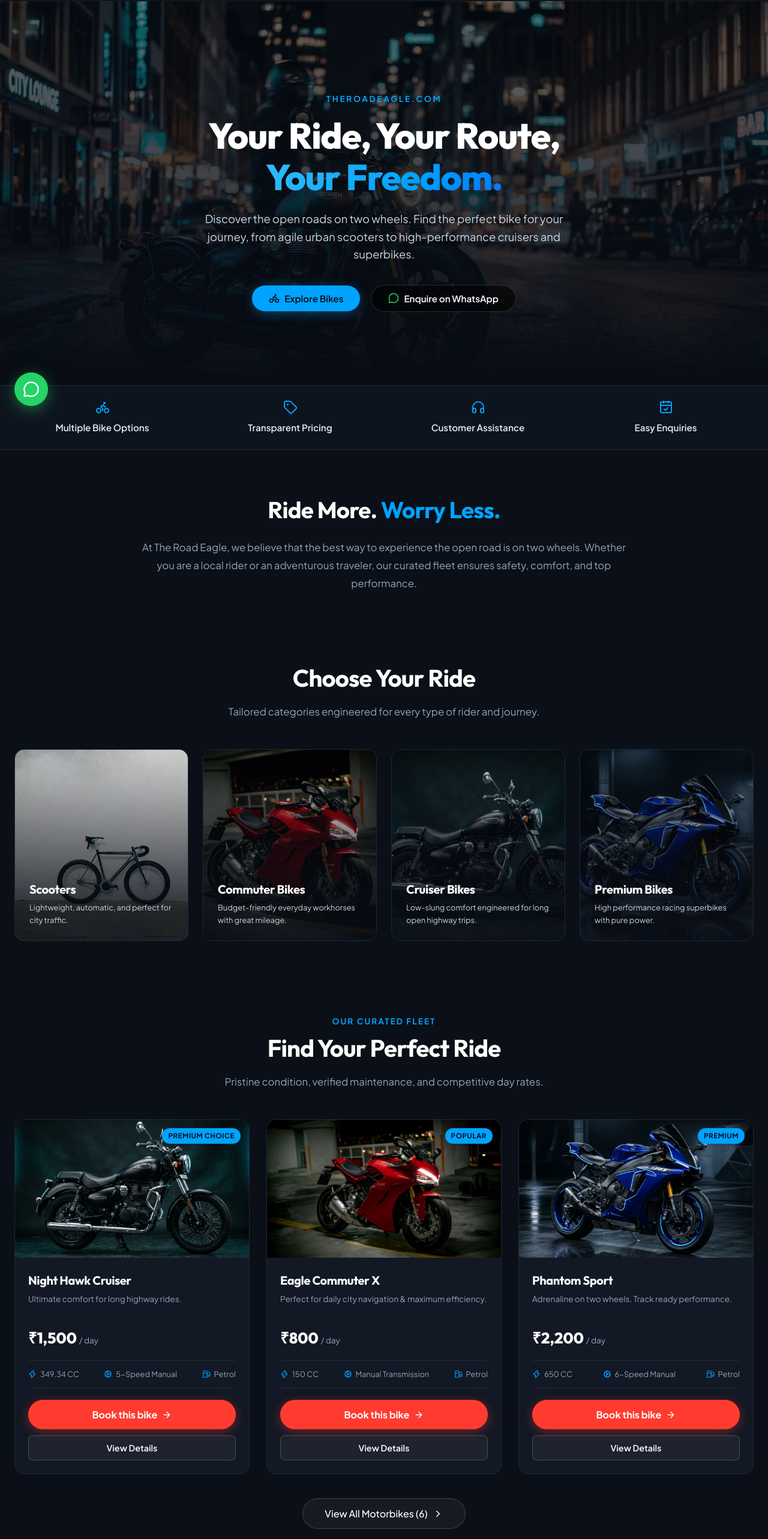
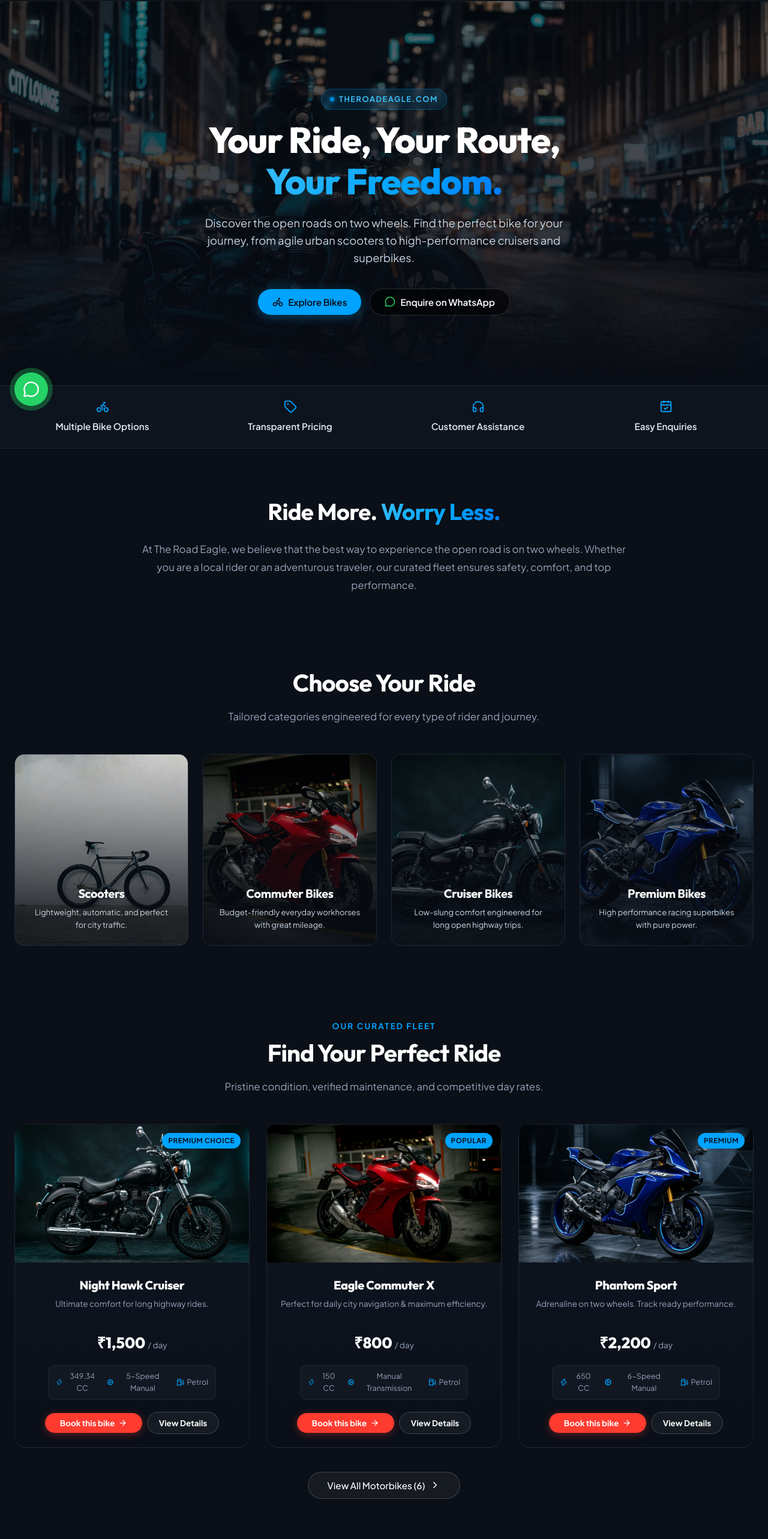
Before and after one commit to adityaraj9053/Bike, a React (Vite) app: page / in a window 1280 px wide. Shown: the part 99-2665 px from the top of the page at 60% size. Built offline with nearby package versions, Linux system fonts and the light colour scheme.

Commit message:
design: modern UI overhaul with sleek pill buttons, mobile-optimized widths, centered text layout, and glassmorphism styling

```diff
--- a/src/components/BookDropdown.jsx
+++ b/src/components/BookDropdown.jsx
@@ -1,5 +1,5 @@
 import React from 'react';
-import { ArrowRight, ShieldCheck } from 'lucide-react';
+import { ArrowRight } from 'lucide-react';
 import { useLanguage } from '../context/LanguageContext';
 
 export default function BookDropdown({
@@ -22,7 +22,7 @@ export default function BookDropdown({
   };
 
   return (
-    <div style={{ display: 'inline-block', width: isCompact ? '100%' : 'auto' }}>
+    <div style={{ display: 'flex', justifyContent: 'center', width: '100%', maxWidth: '100%' }}>
       <button
         type="button"
         onClick={handleBookClick}
@@ -31,16 +31,19 @@ export default function BookDropdown({
           color: '#ffffff',
           fontWeight: 700,
           borderRadius: '9999px',
-          padding: isCompact ? '10px 16px' : '14px 26px',
-          fontSize: isCompact ? '0.88rem' : '1rem',
-          display: 'flex',
+          padding: isCompact ? '8px 14px' : '10px 18px',
+          fontSize: isCompact ? '0.84rem' : '0.88rem',
+          display: 'inline-flex',
           alignItems: 'center',
           justifyContent: 'center',
-          gap: '8px',
+          textAlign: 'center',
+          gap: '6px',
           width: '100%',
-          boxShadow: '0 4px 18px rgba(255, 59, 48, 0.4)',
+          maxWidth: '220px',
+          boxShadow: '0 3px 14px rgba(255, 59, 48, 0.35)',
           cursor: 'pointer',
           border: 'none',
+          whiteSpace: 'nowrap',
           transition: 'all 0.15s ease',
           ...buttonStyle
         }}
@@ -54,7 +57,7 @@ export default function BookDropdown({
         }}
       >
         <span>{label}</span>
-        <ArrowRight size={16} />
+        <ArrowRight size={15} />
       </button>
     </div>
   );
--- a/src/index.css
+++ b/src/index.css
@@ -1549,3 +1549,282 @@ button {
     font-size: 0.8rem !important;
   }
 }
+
+
+/* ================= MODERN UI UPGRADE & BUTTON REFINEMENT ================= */
+.hero-tag-pill {
+  display: inline-flex;
+  align-items: center;
+  gap: 8px;
+  background: rgba(0, 163, 255, 0.12);
+  border: 1px solid rgba(0, 163, 255, 0.3);
+  color: #38BDF8;
+  font-size: 0.8rem;
+  font-weight: 700;
+  letter-spacing: 0.12em;
+  text-transform: uppercase;
+  padding: 6px 14px;
+  border-radius: 9999px;
+  backdrop-filter: blur(8px);
+}
+
+.pulse-dot {
+  width: 7px;
+  height: 7px;
+  border-radius: 50%;
+  background: #00A3FF;
+  box-shadow: 0 0 8px #00A3FF;
+  animation: pulseGlow 1.8s infinite;
+}
+
+@keyframes pulseGlow {
+  0%, 100% { opacity: 1; transform: scale(1); }
+  50% { opacity: 0.4; transform: scale(1.3); }
+}
+
+.btn-primary, .btn-outline, .btn-whatsapp, .btn-whatsapp-dark {
+  border-radius: 9999px !important;
+  white-space: nowrap;
+  text-align: center;
+  justify-content: center;
+  align-items: center;
+  transition: all 0.2s cubic-bezier(0.16, 1, 0.3, 1) !important;
+}
+
+.btn-primary:active, .btn-outline:active, .btn-whatsapp:active {
+  transform: scale(0.97) !important;
+}
+
+/* Constrained modern button widths (never sprawling across full screen) */
+.hero-buttons {
+  display: flex !important;
+  align-items: center !important;
+  justify-content: center !important;
+  gap: 14px !important;
+  margin: 0 auto !important;
+  flex-wrap: wrap !important;
+}
+
+.hero-buttons button {
+  min-width: 170px !important;
+  max-width: 240px !important;
+  padding: 12px 24px !important;
+}
+
+.cta-banner-buttons {
+  display: flex !important;
+  align-items: center !important;
+  justify-content: center !important;
+  gap: 14px !important;
+  margin: 0 auto !important;
+  flex-wrap: wrap !important;
+}
+
+.cta-banner-buttons button {
+  min-width: 170px !important;
+  max-width: 240px !important;
+  padding: 12px 24px !important;
+}
+
+/* Modern Bike Cards & Centered Aesthetics */
+.bike-card {
+  background: linear-gradient(180deg, rgba(20, 27, 40, 0.75) 0%, rgba(10, 15, 24, 0.95) 100%) !important;
+  border: 1px solid rgba(255, 255, 255, 0.08) !important;
+  border-radius: 20px !important;
+  backdrop-filter: blur(14px);
+  text-align: center;
+  transition: all 0.3s cubic-bezier(0.16, 1, 0.3, 1) !important;
+}
+
+.bike-card:hover {
+  transform: translateY(-5px) !important;
+  border-color: rgba(0, 163, 255, 0.4) !important;
+  box-shadow: 0 16px 36px rgba(0, 0, 0, 0.65), 0 0 24px rgba(0, 163, 255, 0.12) !important;
+}
+
+.bike-card-body {
+  text-align: center !important;
+  align-items: center !important;
+}
+
+.bike-card-title {
+  text-align: center !important;
+  font-size: 1.25rem !important;
+  font-weight: 800 !important;
+}
+
+.bike-card-tagline {
+  text-align: center !important;
+  font-size: 0.85rem !important;
+}
+
+.bike-card-price-row {
+  justify-content: center !important;
+}
+
+.bike-specs-strip {
+  justify-content: center !important;
+  gap: 12px !important;
+  border-radius: 12px !important;
+  background: rgba(255, 255, 255, 0.03) !important;
+  border: 1px solid rgba(255, 255, 255, 0.06) !important;
+  padding: 8px 12px !important;
+  width: 100%;
+  max-width: 280px;
+  margin-left: auto;
+  margin-right: auto;
+}
+
+.bike-spec-item {
+  gap: 4px !important;
+  font-size: 0.78rem !important;
+}
+
+.bike-card-actions {
+  display: grid !important;
+  grid-template-columns: 1.15fr 0.85fr !important;
+  gap: 8px !important;
+  width: 100% !important;
+  max-width: 290px !important;
+  margin: auto auto 0 !important;
+  align-items: center !important;
+  justify-content: center !important;
+}
+
+.btn-card-action {
+  padding: 9px 12px !important;
+  border-radius: 9999px !important;
+  font-size: 0.84rem !important;
+  font-weight: 700 !important;
+  white-space: nowrap !important;
+  text-align: center !important;
+  justify-content: center !important;
+  width: 100% !important;
+}
+
+/* Modern CTA Banner */
+.cta-banner {
+  border-radius: 28px !important;
+  padding: 56px 32px !important;
+  text-align: center !important;
+  display: flex !important;
+  flex-direction: column !important;
+  align-items: center !important;
+  justify-content: center !important;
+}
+
+.cta-banner-content {
+  text-align: center !important;
+  margin: 0 auto !important;
+  max-width: 650px !important;
+}
+
+.cta-banner-title {
+  text-align: center !important;
+  font-size: 2.3rem !important;
+}
+
+.cta-banner-subtitle {
+  text-align: center !important;
+  margin: 0 auto 24px !important;
+}
+
+/* Why Choose Us & Steps */
+.why-us-card {
+  background: rgba(255, 255, 255, 0.07) !important;
+  backdrop-filter: blur(14px) !important;
+  border: 1px solid rgba(255, 255, 255, 0.15) !important;
+  border-radius: 20px !important;
+  padding: 32px 24px !important;
+  text-align: center !important;
+  display: flex !important;
+  flex-direction: column !important;
+  align-items: center !important;
+  transition: all 0.3s ease !important;
+}
+
+.why-us-card:hover {
+  background: rgba(255, 255, 255, 0.12) !important;
+  transform: translateY(-4px) !important;
+}
+
+.why-us-icon-wrap {
+  width: 56px !important;
+  height: 56px !important;
+  border-radius: 50% !important;
+  background: rgba(255, 255, 255, 0.22) !important;
+  display: flex !important;
+  align-items: center !important;
+  justify-content: center !important;
+  margin: 0 auto 16px !important;
+}
+
+.why-us-card-title {
+  text-align: center !important;
+  font-size: 1.2rem !important;
+}
+
+.why-us-card-text {
+  text-align: center !important;
+  font-size: 0.9rem !important;
+  line-height: 1.6 !important;
+}
+
+.step-card {
+  text-align: center !important;
+  background: rgba(18, 24, 36, 0.55) !important;
+  backdrop-filter: blur(10px) !important;
+  border: 1px solid rgba(255, 255, 255, 0.06) !important;
+  border-radius: 20px !important;
+  padding: 28px 20px !important;
+  display: flex !important;
+  flex-direction: column !important;
+  align-items: center !important;
+}
+
+.step-number {
+  width: 44px !important;
+  height: 44px !important;
+  border-radius: 50% !important;
+  background: linear-gradient(135deg, rgba(0, 163, 255, 0.25) 0%, rgba(0, 163, 255, 0.05) 100%) !important;
+  border: 1.5px solid #00A3FF !important;
+  color: #00A3FF !important;
+  font-weight: 800 !important;
+  margin: 0 auto 14px !important;
+}
+
+.step-title, .step-description {
+  text-align: center !important;
+}
+
+/* Floating WhatsApp Pulse */
+.floating-whatsapp-btn {
+  animation: whatsappPulse 3s infinite !important;
+}
+
+@keyframes whatsappPulse {
+  0% { box-shadow: 0 0 0 0 rgba(37, 211, 102, 0.7); }
+  70% { box-shadow: 0 0 0 14px rgba(37, 211, 102, 0); }
+  100% { box-shadow: 0 0 0 0 rgba(37, 211, 102, 0); }
+}
+
+@media (max-width: 640px) {
+  .hero-buttons {
+    flex-direction: column !important;
+    gap: 10px !important;
+  }
+  .hero-buttons button {
+    width: 100% !important;
+    max-width: 260px !important;
+    margin: 0 auto !important;
+  }
+  .cta-banner-buttons {
+    flex-direction: column !important;
+    gap: 10px !important;
+  }
+  .cta-banner-buttons button {
+    width: 100% !important;
+    max-width: 260px !important;
+    margin: 0 auto !important;
+  }
+}
--- a/src/pages/HomePage.jsx
+++ b/src/pages/HomePage.jsx
@@ -45,7 +45,13 @@ export default function HomePage({
       >
         <div className="hero-overlay"></div>
         <div className="hero-content">
-          <p className="hero-tag">{t('heroTag')}</p>
+          <div style={{ display: 'flex', justifyContent: 'center', marginBottom: '16px' }}>
+            <span className="hero-tag-pill">
+              <span className="pulse-dot"></span>
+              {t('heroTag')}
+            </span>
+          </div>
+
           <h1 className="hero-title">
             {t('heroTitlePart1')}<br />
             <span className="text-gradient">{t('heroTitlePart2')}</span>
@@ -53,6 +59,7 @@ export default function HomePage({
           <p className="hero-subtitle">
             {t('heroSubtitle')}
           </p>
+
           <div className="hero-buttons">
             <button
               className="btn-primary"
@@ -77,19 +84,19 @@ export default function HomePage({
         <div className="container">
           <div className="feature-strip-grid">
             <div className="feature-strip-item">
-              <div className="feature-strip-icon"><Bike size={24} /></div>
+              <div className="feature-strip-icon"><Bike size={22} /></div>
               <span className="feature-strip-title">{t('featMultipleBikes')}</span>
             </div>
             <div className="feature-strip-item">
-              <div className="feature-strip-icon"><Tag size={24} /></div>
+              <div className="feature-strip-icon"><Tag size={22} /></div>
               <span className="feature-strip-title">{t('featPricing')}</span>
             </div>
             <div className="feature-strip-item">
-              <div className="feature-strip-icon"><Headphones size={24} /></div>
+              <div className="feature-strip-icon"><Headphones size={22} /></div>
               <span className="feature-strip-title">{t('featSupport')}</span>
             </div>
             <div className="feature-strip-item">
-              <div className="feature-strip-icon"><CalendarCheck size={24} /></div>
+              <div className="feature-strip-icon"><CalendarCheck size={22} /></div>
               <span className="feature-strip-title">{t('featEnquiries')}</span>
             </div>
           </div>
@@ -97,11 +104,11 @@ export default function HomePage({
       </section>
 
       {/* ================= PHILOSOPHY STATEMENT ================= */}
-      <section style={{ padding: '70px 0 30px', textAlign: 'center' }}>
+      <section style={{ padding: '75px 0 35px', textAlign: 'center' }}>
         <div className="container" style={{ maxWidth: '860px' }}>
-          <h2 style={{ fontSize: '2.4rem', marginBottom: '16px' }}>
+          <h2 style={{ fontSize: '2.4rem', marginBottom: '16px', letterSpacing: '-0.02em' }}>
             {language === 'hi' ? 'ज्यादा घूमें। ' : 'Ride More. '}
-            <span className="text-cyan">{language === 'hi' ? 'तनाव मुक्त रहें।' : 'Worry Less.'}</span>
+            <span className="text-gradient">{language === 'hi' ? 'तनाव मुक्त रहें।' : 'Worry Less.'}</span>
           </h2>
           <p style={{ color: '#94A3B8', fontSize: '1.05rem', lineHeight: '1.8' }}>
             {language === 'hi'
@@ -130,9 +137,9 @@ export default function HomePage({
               >
                 <img src={cat.image} alt={cat.label} className="category-card-img" />
                 <div className="category-card-overlay">
-                  <div>
+                  <div style={{ textAlign: 'center', width: '100%' }}>
                     <h3 className="category-card-title">{cat.label}</h3>
-                    <p style={{ fontSize: '0.8rem', color: '#cbd5e1', marginTop: '4px' }}>
+                    <p style={{ fontSize: '0.82rem', color: '#cbd5e1', marginTop: '4px' }}>
                       {cat.description}
                     </p>
                   </div>
@@ -181,15 +188,15 @@ export default function HomePage({
 
                   <div className="bike-specs-strip">
                     <div className="bike-spec-item">
-                      <Zap size={14} />
+                      <Zap size={13} color="#00A3FF" />
                       <span>{bike.specs.displacement}</span>
                     </div>
                     <div className="bike-spec-item">
-                      <Cog size={14} />
+                      <Cog size={13} color="#00A3FF" />
                       <span>{bike.specs.transmission || 'Manual'}</span>
                     </div>
                     <div className="bike-spec-item">
-                      <Fuel size={14} />
+                      <Fuel size={13} color="#00A3FF" />
                       <span>{bike.specs.fuelType}</span>
                     </div>
                   </div>
@@ -198,6 +205,7 @@ export default function HomePage({
                     <BookDropdown
                       bike={bike}
                       buttonText={t('bookThisBike')}
+                      size="compact"
                       onShowToast={onShowToast}
                       onStartBooking={onStartBooking}
                     />
@@ -217,7 +225,16 @@ export default function HomePage({
             <button
               className="btn-outline"
               onClick={() => onNavigate('motorbikes')}
-              style={{ padding: '14px 36px', fontSize: '1rem' }}
+              style={{
+                padding: '12px 32px',
+                fontSize: '0.95rem',
+                borderRadius: '9999px',
+                display: 'inline-flex',
+                alignItems: 'center',
+                justifyContent: 'center',
+                margin: '0 auto',
+                maxWidth: '300px'
+              }}
             >
               <span>{language === 'hi' ? `सभी मोटरसाइकिलें देखें (${BIKES_DATA.length})` : `View All Motorbikes (${BIKES_DATA.length})`}</span>
               <ChevronRight size={18} />
@@ -229,7 +246,13 @@ export default function HomePage({
       {/* ================= WHY CHOOSE US ================= */}
       <section className="why-us-section">
         <div className="container">
-          <h2 className="why-us-title">{language === 'hi' ? 'हमें क्यों चुनें?' : 'Why Choose Us?'}</h2>
+          <div className="section-header" style={{ marginBottom: '40px' }}>
+            <h2 className="why-us-title">{language === 'hi' ? 'हमें क्यों चुनें?' : 'Why Choose Us?'}</h2>
+            <p style={{ color: 'rgba(7, 14, 27, 0.85)', fontSize: '1.05rem', marginTop: '8px' }}>
+              {language === 'hi' ? 'विश्वसनीयता, सुरक्षा और बेहतरीन सर्विस का भरोसा।' : 'Trusted for reliability, top safety standards, and unmatched support.'}
+            </p>
+          </div>
+
           <div className="why-us-grid">
             <div className="why-us-card">
               <div className="why-us-icon-wrap">
@@ -285,6 +308,14 @@ export default function HomePage({
       {/* ================= 4-STEP PROCESS ================= */}
       <section className="steps-section">
         <div className="container">
+          <div className="section-header">
+            <span className="section-pretitle">{language === 'hi' ? 'सरल प्रक्रिया' : 'SIMPLE RENTAL STEPS'}</span>
+            <h2 className="section-title">{language === 'hi' ? '4 आसान चरणों में राइड शुरू करें' : 'Start Riding in 4 Easy Steps'}</h2>
+            <p className="section-subtitle">
+              {language === 'hi' ? 'बिना किसी परेशानी के त्वरित और पारदर्शी मोटरसाइकिल आरक्षण।' : 'Quick, paperless, and hassle-free vehicle reservations.'}
+            </p>
+          </div>
+
           <div className="steps-grid">
             <div className="step-card">
               <div className="step-number">01</div>
@@ -320,7 +351,7 @@ export default function HomePage({
             </p>
           </div>
 
-          <div className="faqs-list">
+          <div className="faqs-list" style={{ maxWidth: '780px', margin: '0 auto' }}>
             {FAQS_DATA.map((faq, index) => {
               const isOpen = openFaqIndex === index;
               return (
```
